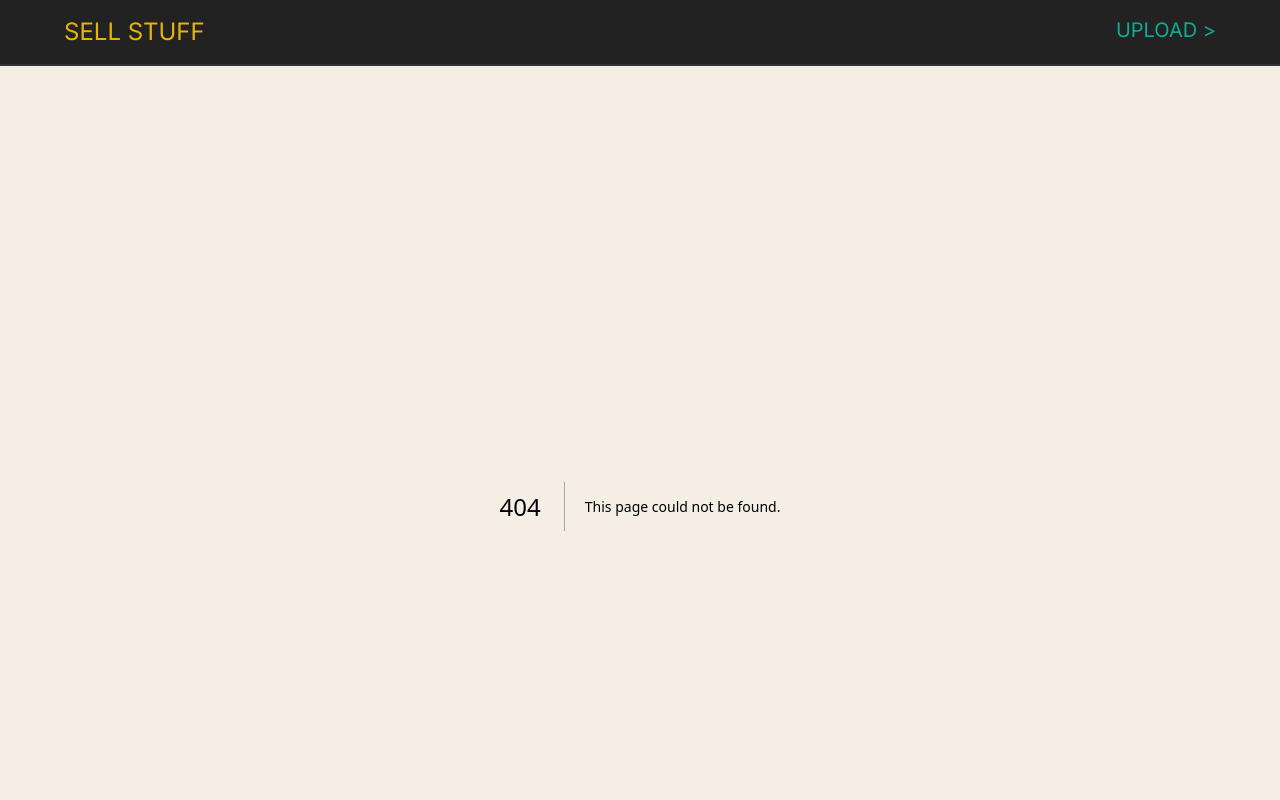
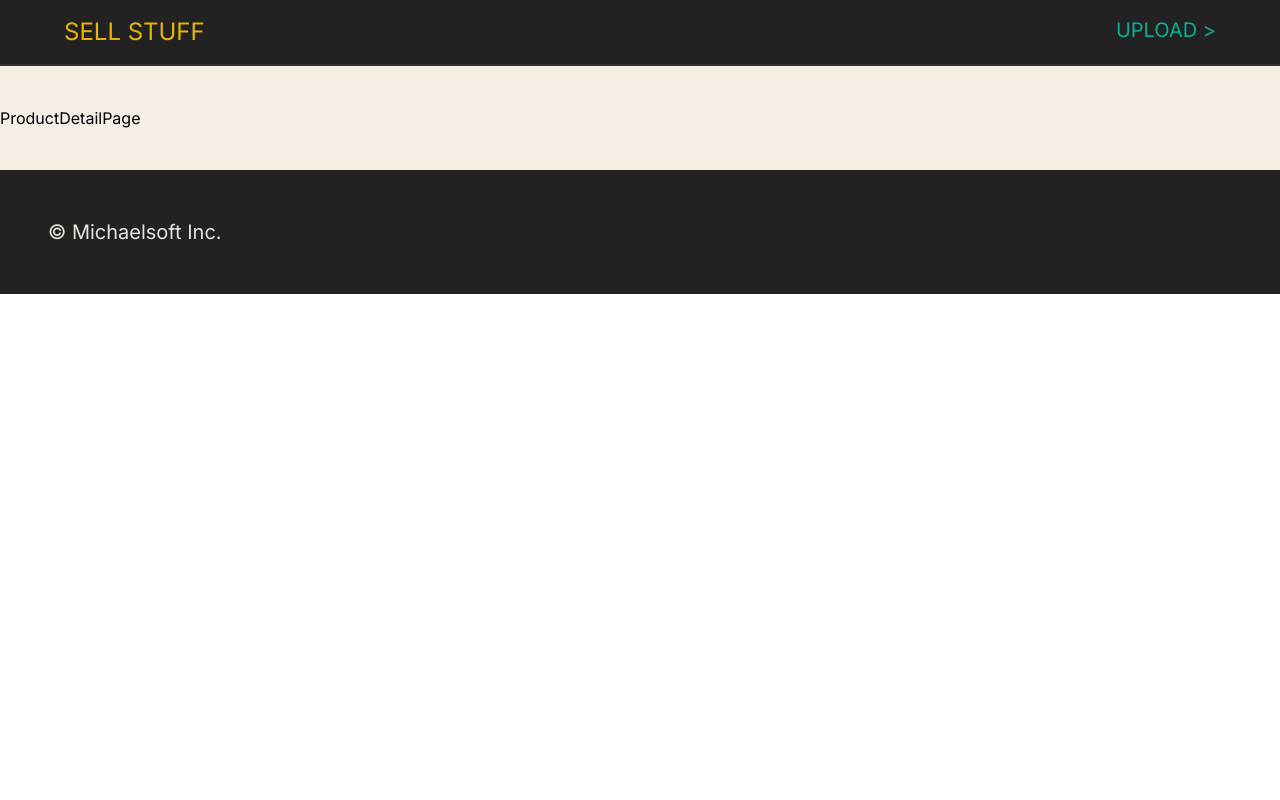
Before and after one commit to mjr2595/sell-stuff, a Next.js app: page /products/upload in a window 1280 px wide. Before the commit this address had no page. Shown: the top 800 px of the page. Built offline with nearby package versions, Linux system fonts and the light colour scheme.

Commit message:
add: zod and dynamic routes for products

```diff
--- /dev/null
+++ b/app/products/[slug]/page.tsx
@@ -0,0 +1,5 @@
+const ProductDetailPage = () => {
+  return <div>ProductDetailPage</div>;
+};
+
+export default ProductDetailPage;
--- a/package.json
+++ b/package.json
@@ -13,7 +13,8 @@
     "@supabase/supabase-js": "^2.43.5",
     "next": "14.2.3",
     "react": "^18",
-    "react-dom": "^18"
+    "react-dom": "^18",
+    "zod": "^3.23.8"
   },
   "devDependencies": {
     "@types/node": "^20",
```
Also changed, not shown: 1 other file (tests, documents, lock files or other folders).
